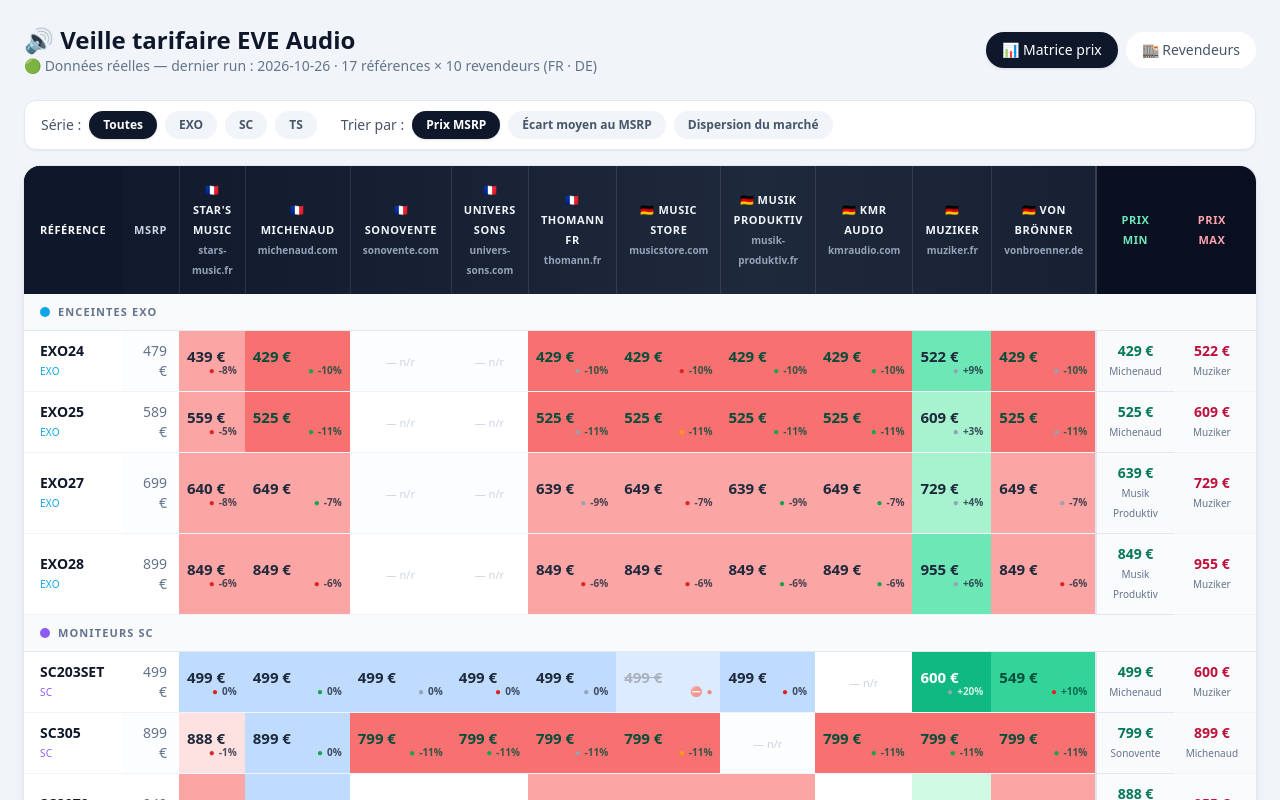
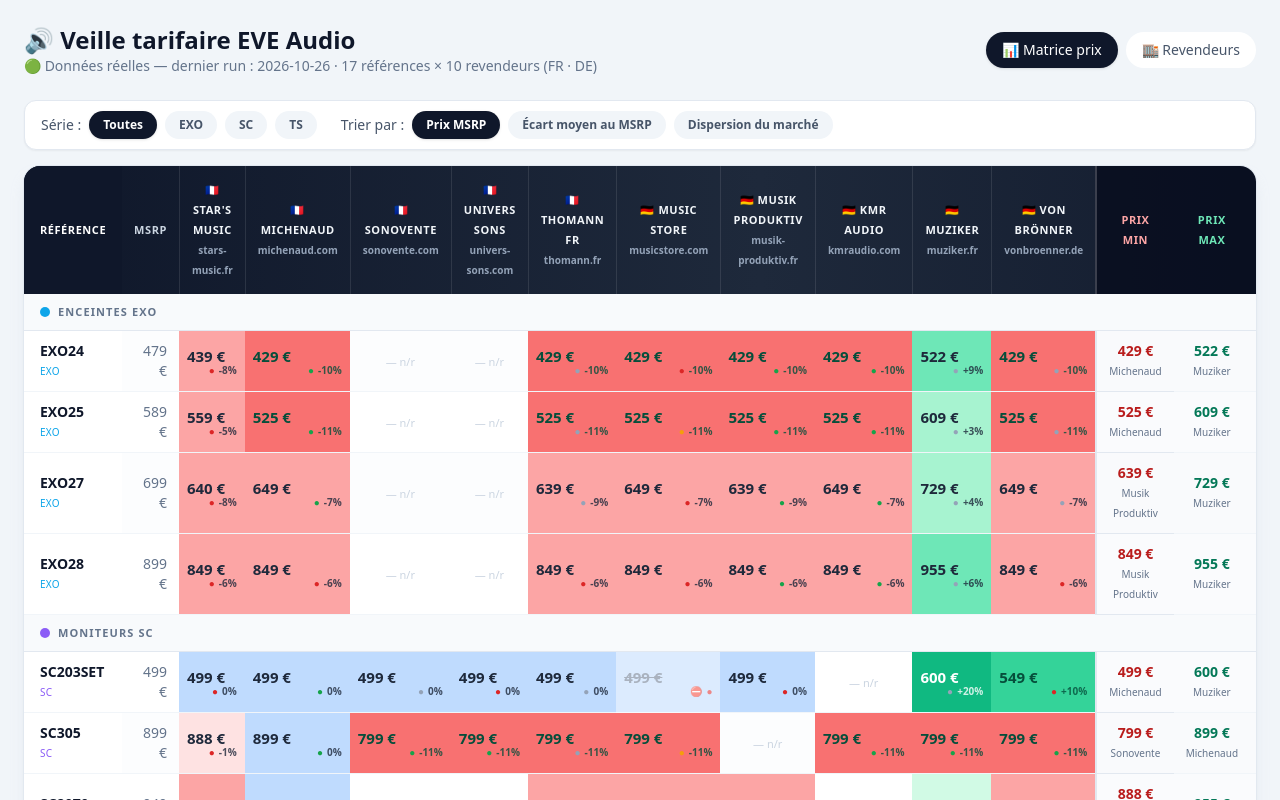
Before and after one commit to Lucus-hub/eve-tracker, a React (Vite) app in the folder app/: page / in a window 1280 px wide. Shown: the top 800 px of the page. Built offline with nearby package versions, Linux system fonts and the light colour scheme.

Commit message:
v23: summary columns colors aligned with heat map (min red, max green, gap pill inverted)

```diff
--- a/app/src/App.jsx
+++ b/app/src/App.jsx
@@ -358,8 +358,8 @@
                   <div className="text-[10px] normal-case tracking-normal text-slate-400">{r.site}</div>
                 </th>
               ))}
-              <th className="border-l-2 border-white/20 bg-slate-950/60 px-3 py-3.5 text-center font-semibold text-emerald-300">Prix min</th>
-              <th className="bg-slate-950/60 px-3 py-3.5 text-center font-semibold text-rose-300">Prix max</th>
+              <th className="border-l-2 border-white/20 bg-slate-950/60 px-3 py-3.5 text-center font-semibold text-red-300">Prix min</th>
+              <th className="bg-slate-950/60 px-3 py-3.5 text-center font-semibold text-emerald-300">Prix max</th>
               <th className="bg-slate-950/60 px-3 py-3.5 text-center font-semibold">Moy. marché</th>
               <th className="bg-slate-950/60 px-3 py-3.5 text-center font-semibold">Écart moy.</th>
               <th className="bg-slate-950/60 px-3 py-3.5 text-center font-semibold">Dispersion</th>
@@ -452,11 +452,11 @@
                   {s ? (
                     <>
                       <td className="border-l-2 border-slate-200 border-b border-slate-100 bg-slate-50/70 px-3 py-2.5 text-center">
-                        <div className="font-bold text-emerald-700">{eurShort(s.min)}</div>
+                        <div className="font-bold text-red-700">{eurShort(s.min)}</div>
                         <div className="text-[10px] font-medium text-slate-500">{RETAILERS.find((r) => r.id === s.minRetailer)?.name}</div>
                       </td>
                       <td className="border-b border-slate-100 bg-slate-50/70 px-3 py-2.5 text-center">
-                        <div className="font-bold text-rose-700">{eurShort(s.max)}</div>
+                        <div className="font-bold text-emerald-700">{eurShort(s.max)}</div>
                         <div className="text-[10px] font-medium text-slate-500">{RETAILERS.find((r) => r.id === s.maxRetailer)?.name}</div>
                       </td>
                       <td className="border-b border-slate-100 bg-slate-50/70 px-3 py-2.5 text-center font-semibold text-slate-700">{eurShort(s.avg)}</td>
@@ -464,10 +464,10 @@
                         <span
                           className={`inline-block rounded-full px-2 py-0.5 text-[11px] font-bold ${
                             s.avgGapPct <= -3
-                              ? "bg-emerald-100 text-emerald-800"
+                              ? "bg-red-100 text-red-800"
                               : s.avgGapPct <= 0
-                                ? "bg-lime-100 text-lime-800"
-                                : "bg-red-100 text-red-800"
+                                ? "bg-orange-100 text-orange-800"
+                                : "bg-emerald-100 text-emerald-800"
                           }`}
                         >
                           {s.avgGapPct > 0 ? "+" : ""}{s.avgGapPct.toFixed(1)}%
```
